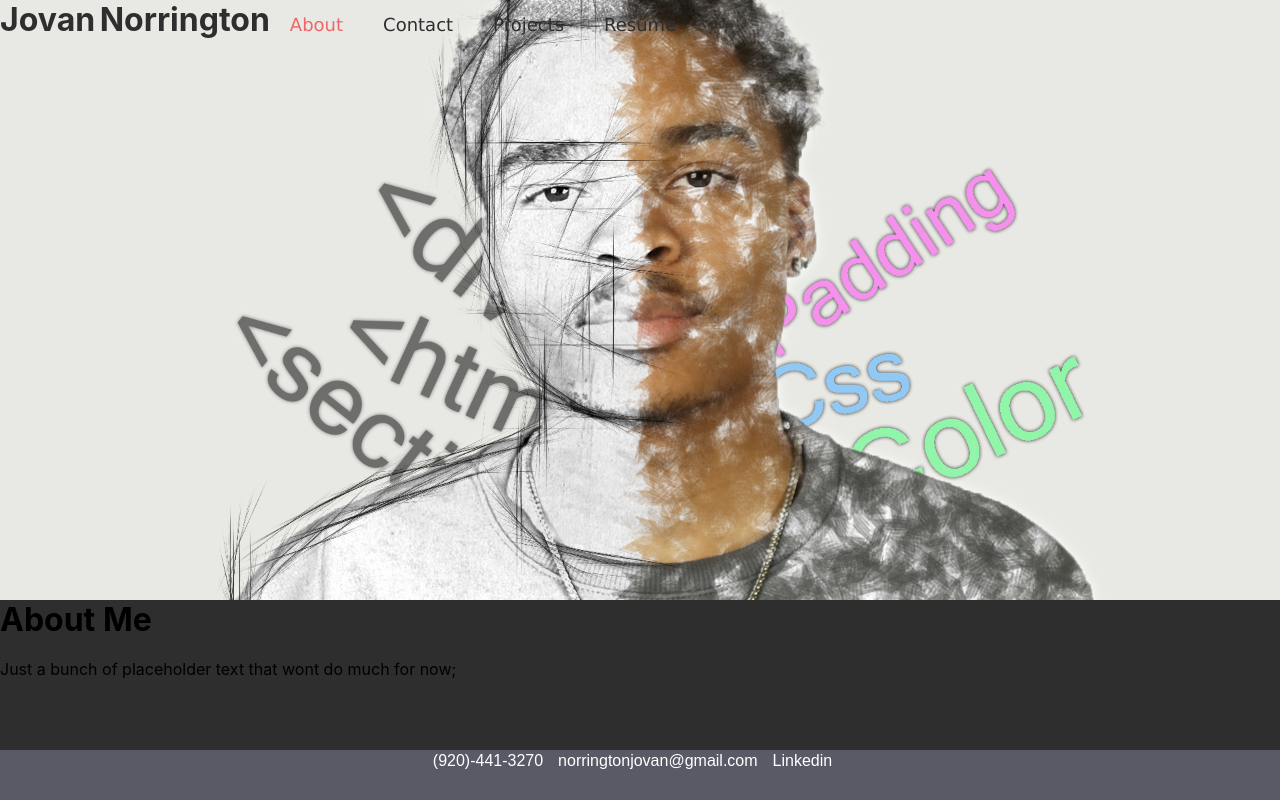
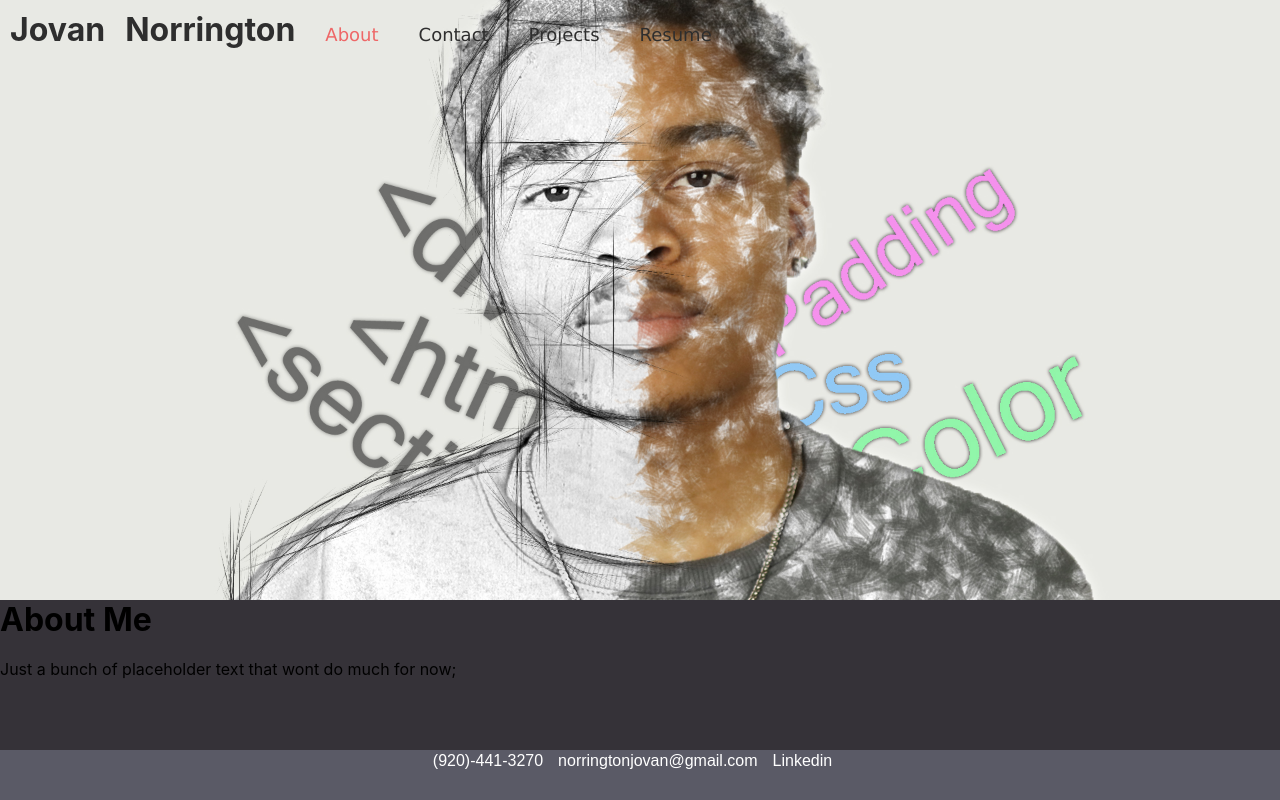
Before and after one commit to Jovan-png/React-Portfolio, a React (Create React App) app in the folder react-portfolio/: page / in a window 1280 px wide. Built offline with nearby package versions, Linux system fonts and the light colour scheme.

Commit message:
added more media queries

```diff
--- a/react-portfolio/src/components/Nav/index.js
+++ b/react-portfolio/src/components/Nav/index.js
@@ -12,7 +12,7 @@ const tab = ["About", "Contact", "Projects", "Resume"]
 
             <ul>
              <a data-testid="link" href="/">
-                <h1>Jovan  </h1> <h1>   </h1>
+                <h1>Jovan  </h1>
                 <h1> Norrington</h1>
             </a>
             {tab.map(tabs => (
--- a/react-portfolio/src/index.css
+++ b/react-portfolio/src/index.css
@@ -8,7 +8,7 @@ a:active {
   text-decoration: none;
 }
 body {
-  background-color: rgb(46, 46, 46);
+  background-color: #353238;
   margin: 0;
 
   font-family: -apple-system, BlinkMacSystemFont, "Segoe UI", "Roboto", "Oxygen",
@@ -24,7 +24,7 @@ body {
   display: flex;
   flex-wrap: wrap;
   background-size: cover;
-  background-position: 0%;
+  background-position: auto;
   position: relative;
   transition: 0.5s;
 }
@@ -40,6 +40,7 @@ code {
   display: inline-flex;
   color: rgb(46, 46, 46);
   flex-wrap: wrap;
+  padding: 10px;
 }
 .header ul li {
   display: inline;
@@ -117,6 +118,16 @@ footer {
   min-height: 100px;
   min-width: 200px;
 }
+@media only screen and (max-width: 2322px) {
+  .bg-img {
+    height: 600px;
+    width: 100%;
+    background-size: cover;
+    background-position: 0;
+    position: relative;
+    transition: 0.5s;
+  }
+}
 
 @media only screen and (max-width: 768px) {
   .header ul li {
```
